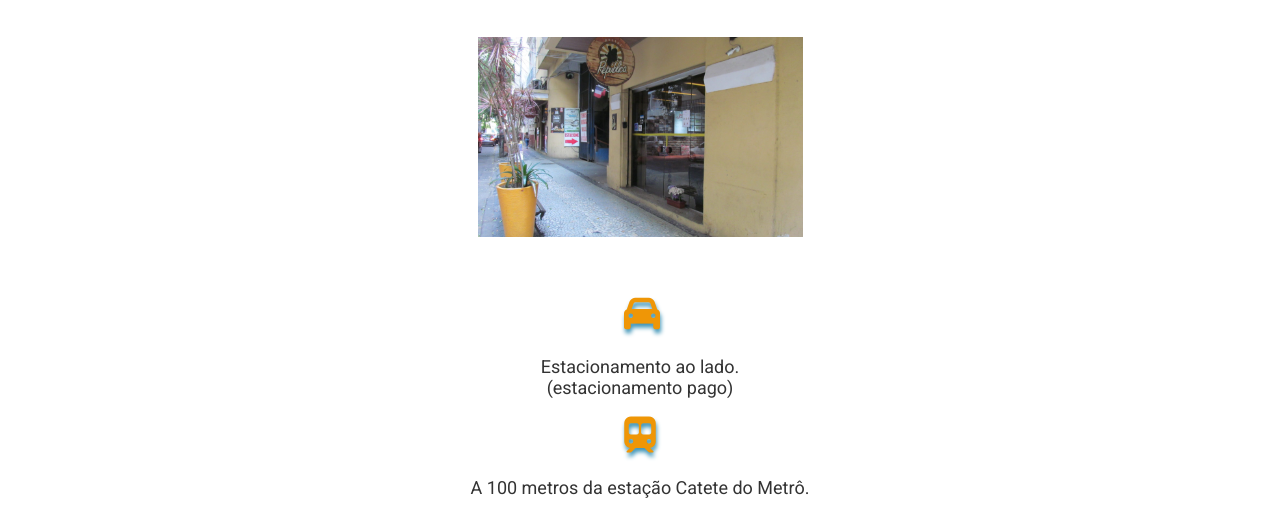
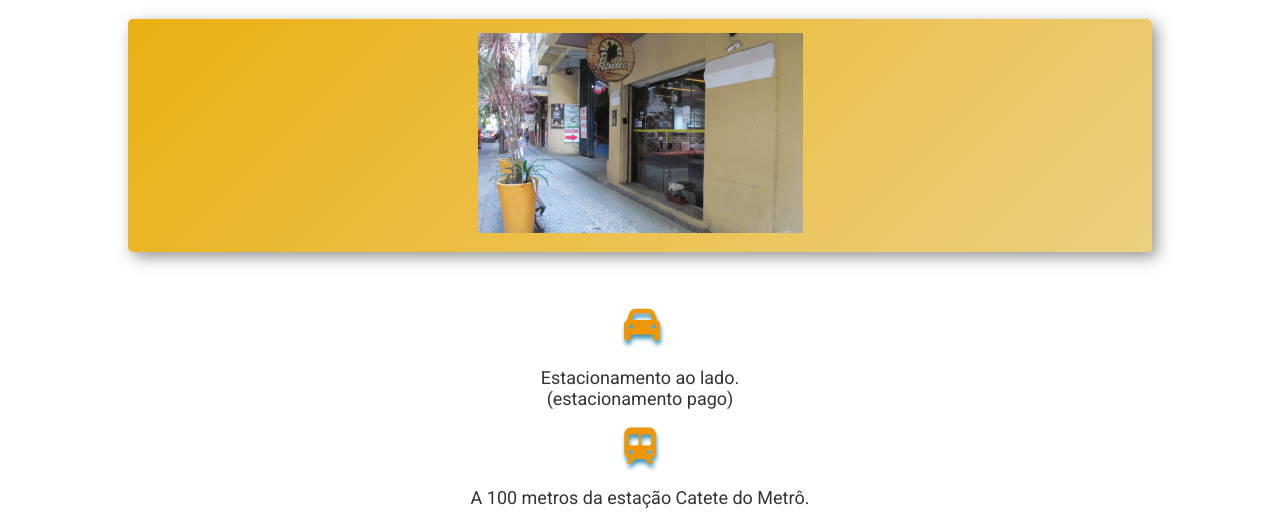
Before and after one commit to vtbrgt/rebuild-hostel-republica, a plain HTML site: page src/index.html in a window 1280 px wide. Shown: the part 262-778 px from the top of the page. Drawn offline with Linux system fonts and the light colour scheme.

Commit message:
updating style

```diff
--- a/sass/scss/home.scss
+++ b/sass/scss/home.scss
@@ -58,7 +58,10 @@ main i {
 
 .carrossel {
   text-align: center;
-  margin: 1em 0 1em 0;
+  margin: 1em 0 0 0;
+  img {
+    margin-bottom: 0.8em;
+  }
 }
 
 .vantagens {
@@ -98,9 +101,14 @@ main i {
   }
 }
 
+.carrossel,
 .localizacao,
 .pontos-turisticos {
   background: linear-gradient(135deg, $amarelo-padrao, $amarelo-claro);
+  box-shadow: 5px 5px 15px rgba(44, 44, 44, 0.5);
+  border-radius: 5px;
+  width: 80%;
+  margin: 0 auto;
   img {
     margin-top: 0.8em;
   }
```
Also changed, not shown: sass/css/home.css, 1 other file.
